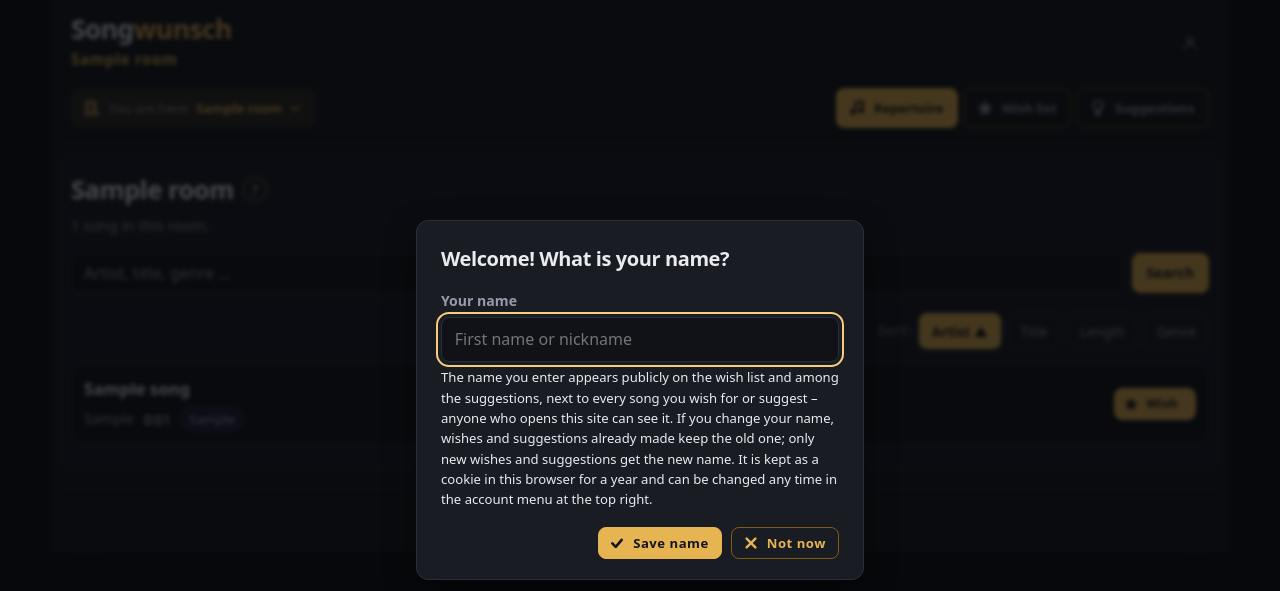
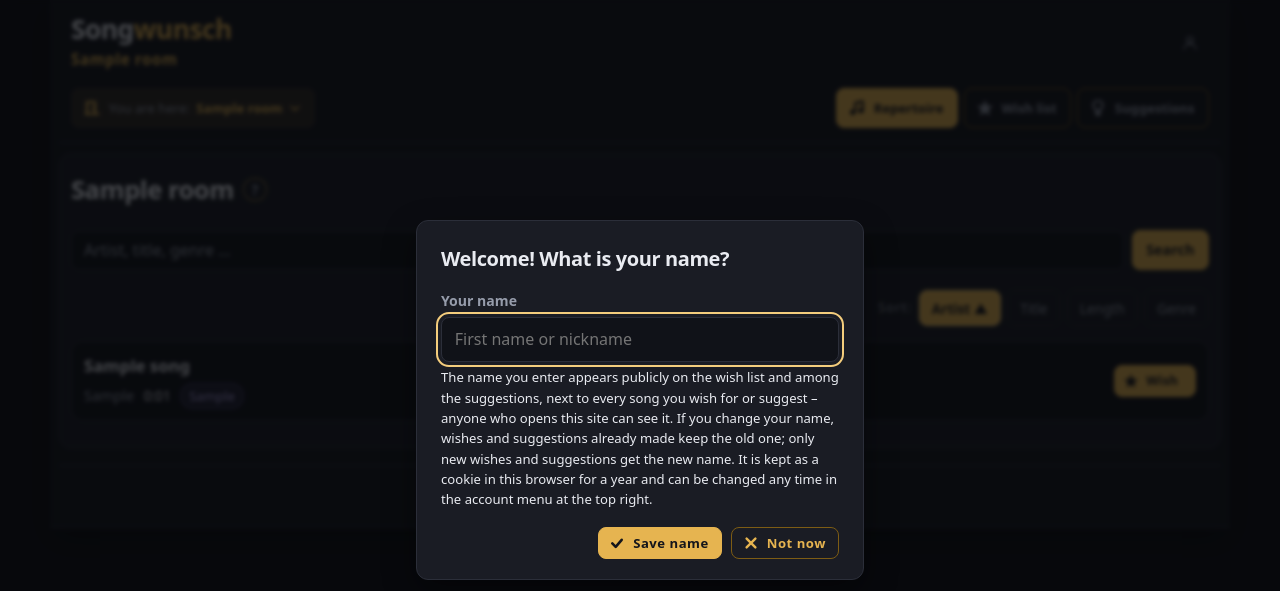
Before and after one commit to dandjo/songwunsch, a PHP site: page /rooms/sample in a window 1280 px wide. Shown: the top 591 px of the page. Run offline with PHP 8.4, Linux system fonts and the light colour scheme; tables that the repository leaves empty hold one stand-in row (values such as "Sample post"); some libraries are stand-ins or nearby versions.

Commit message:
pages: the counts join the help behind the "?"
- how many songs, wishes, rooms, users, pages or languages there are is
  part of the folded help now; on the wish list only the closed-room note
  stays visible while the room is closed

```diff
--- a/templates/footer.php
+++ b/templates/footer.php
@@ -43,10 +43,8 @@ $across = static function (string $action, int $id, string $glyph, string $verb,
             <h1><?= $e(t('Footer')) ?></h1>
             <?= help_button('help-footer') ?>
         </div>
-        <p class="muted">
+        <p class="muted help" id="help-footer">
             <?= $e(t('{n} of {total} pages are linked in the footer.', ['n' => count($linked), 'total' => count($linked) + count($available)])) ?>
-        </p>
-        <p class="muted help" id="help-footer">
             <?= $e(t('Move pages with the arrows: to the right into the footer, to the left out of it. On the right, drag a row or use its arrows to change the order.')) ?>
             <?= $e(t('Below the links stands your own line – credits, a link to your site.')) ?>
         </p>
--- a/templates/home.php
+++ b/templates/home.php
@@ -51,17 +51,15 @@ $th = static function (string $key, string $label) use ($sortable, $sort, $dir,
     <div>
         <div class="panel__title">
             <h1><?= $e($inRoom ? (string) $room['name'] : t('Repertoire')) ?></h1>
-            <?php if (!$paused): ?><?= help_button('help-songs') ?><?php endif; ?>
+            <?= help_button('help-songs') ?>
         </div>
-        <p class="muted">
+        <p class="muted help" id="help-songs">
             <?= $e(tn('{n} song', '{n} songs', $total, ['n' => Format::number($total)])) ?>
             <?= $e($q !== '' ? t('found for “{q}”.', ['q' => $q]) : ($inRoom ? t('in this room.') : t('in the repertoire.'))) ?>
+            <?php if (!$paused): ?>
+                <?= t('A click on {wish} drops the song into the list.', ['wish' => '<em>' . $e(t('Wish')) . '</em>']) ?>
+            <?php endif; ?>
         </p>
-        <?php if (!$paused): ?>
-            <p class="muted help" id="help-songs">
-                <?= t('A click on {wish} drops the song into the list.', ['wish' => '<em>' . $e(t('Wish')) . '</em>']) ?>
-            </p>
-        <?php endif; ?>
     </div>
 
     <?php if (($inRoom && $security->can('rooms')) || (!$inRoom && $security->can('songs'))): ?>
--- a/templates/languages.php
+++ b/templates/languages.php
@@ -29,10 +29,8 @@ $name = static fn (string $code): string => $languages[$code] ?? strtoupper($cod
             <h1><?= $e(t('Languages')) ?></h1>
             <?= help_button('help-languages') ?>
         </div>
-        <p class="muted">
+        <p class="muted help" id="help-languages">
             <?= $e(tn('{n} language is available.', '{n} languages are available.', count($order))) ?>
-        </p>
-        <p class="muted help" id="help-languages">
             <?= $e(t('Readers get pages and the footer line in the language they chose in the language menu. Where a text lacks it, they get the first language of this order the text has.')) ?>
             <?= $e(t('A language is a file in the lang folder – see the README to add one.')) ?>
         </p>
--- a/templates/pages.php
+++ b/templates/pages.php
@@ -29,10 +29,8 @@ $name = static fn (string $code): string => $languages[$code] ?? strtoupper($cod
             <h1><?= $e(t('Pages')) ?></h1>
             <?= help_button('help-pages') ?>
         </div>
-        <p class="muted">
+        <p class="muted help" id="help-pages">
             <?= $e($q !== '' ? tn('{n} page found.', '{n} pages found.', count($rows)) : tn('{n} page.', '{n} pages.', count($rows))) ?>
-        </p>
-        <p class="muted help" id="help-pages">
             <?= t('Every page is open to everyone under its address and may link to any other – for an imprint, FAQs or a privacy notice. Which pages the footer links, and in which order, is set under {footer}; the order of the language chips is the fallback order set under {languages}.', [
                 'footer'    => '<a href="' . $e(url(['p' => 'footer'])) . '">' . $e(t('Footer')) . '</a>',
                 'languages' => '<a href="' . $e(url(['p' => 'languages'])) . '">' . $e(t('Languages')) . '</a>',
--- a/templates/room_songs.php
+++ b/templates/room_songs.php
@@ -69,10 +69,8 @@ $card = static function (array $row, string $action, string $arrow, string $verb
             <h1><?= $e(t('Manage {room}', ['room' => (string) $room['name']])) ?></h1>
             <?= help_button('help-room-songs') ?>
         </div>
-        <p class="muted">
+        <p class="muted help" id="help-room-songs">
             <?= $e(t('{n} of {total} songs are in the room.', ['n' => Format::number($roomSongCount), 'total' => Format::number($masterCount)])) ?>
-        </p>
-        <p class="muted help" id="help-room-songs">
             <?= $e(t('Move songs with the arrows: to the right into the room, to the left out of it. The search filters both columns.')) ?>
         </p>
     </div>
--- a/templates/rooms.php
+++ b/templates/rooms.php
@@ -40,7 +40,7 @@ $hasActions = $canPause || $canEdit;
             <h1><?= $e(t('Rooms')) ?></h1>
             <?= help_button('help-rooms') ?>
         </div>
-        <p class="muted">
+        <p class="muted help" id="help-rooms">
             <?php if ($q !== ''): ?>
                 <?= $e(tn('{n} room found for “{q}”.', '{n} rooms found for “{q}”.', $total, ['q' => $q])) ?>
             <?php elseif ($filter === 'archived'): ?>
@@ -48,8 +48,6 @@ $hasActions = $canPause || $canEdit;
             <?php else: ?>
                 <?= $e(tn('{n} room besides “General”.', '{n} rooms besides “General”.', $total)) ?>
             <?php endif; ?>
-        </p>
-        <p class="muted help" id="help-rooms">
             <?= $e(t('Every room has its own repertoire, picked from the master list, and its own wish list.')) ?>
             <?php if ($canEdit): ?>
                 <?= $e(t('Archived rooms leave the room switcher and the list and are reachable to signed-in users only – a guest who opens the address lands on the start page.')) ?>
--- a/templates/users.php
+++ b/templates/users.php
@@ -19,10 +19,8 @@ $e = static fn (?string $v): string => Format::e($v);
             <h1><?= $e(t('Users')) ?></h1>
             <?= help_button('help-users') ?>
         </div>
-        <p class="muted">
+        <p class="muted help" id="help-users">
             <?= $e($q !== '' ? tn('{n} user found.', '{n} users found.', count($rows)) : tn('{n} user.', '{n} users.', count($rows))) ?>
-        </p>
-        <p class="muted help" id="help-users">
             <?= t('{editor} maintains the repertoire, {moderator} the wish list; {admin} manages users, hands out every role and may do everything. Roles can be combined; at least one active admin always remains.', [
                 'editor'    => '<strong>' . $e(t('Editor', [], 'role')) . '</strong>',
                 'moderator' => '<strong>' . $e(t('Moderator', [], 'role')) . '</strong>',
```
Also changed, not shown: templates/wishes.php (+5 -5 lines), README.md.
